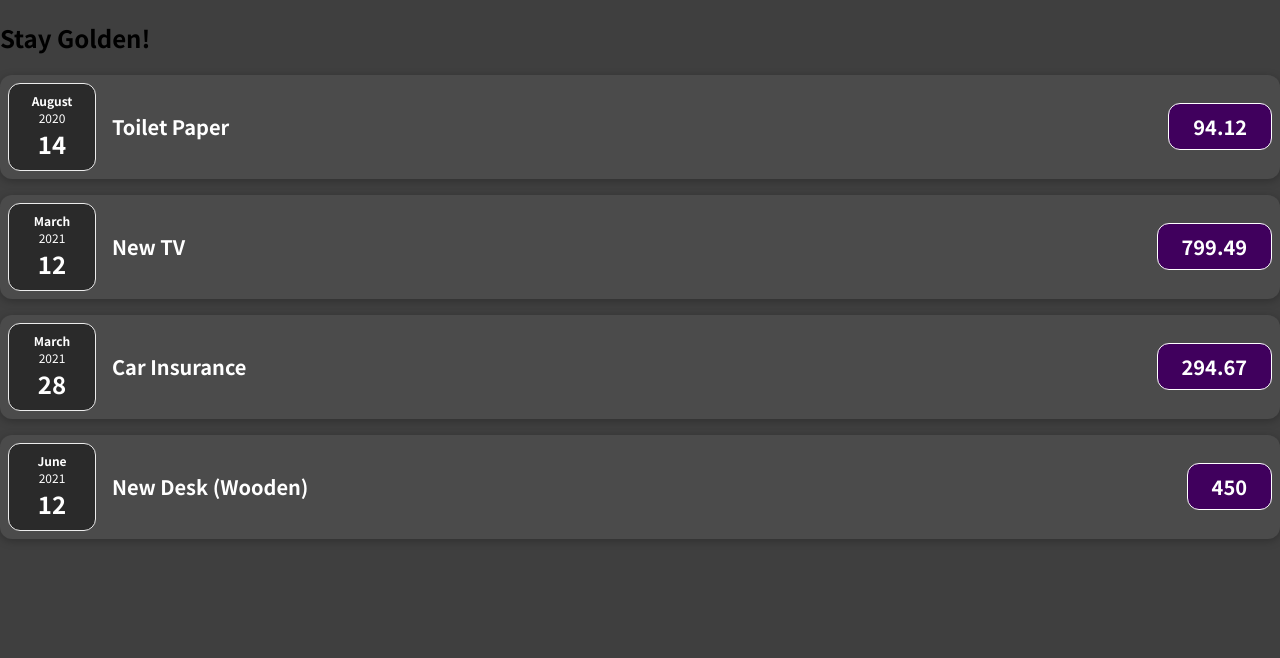
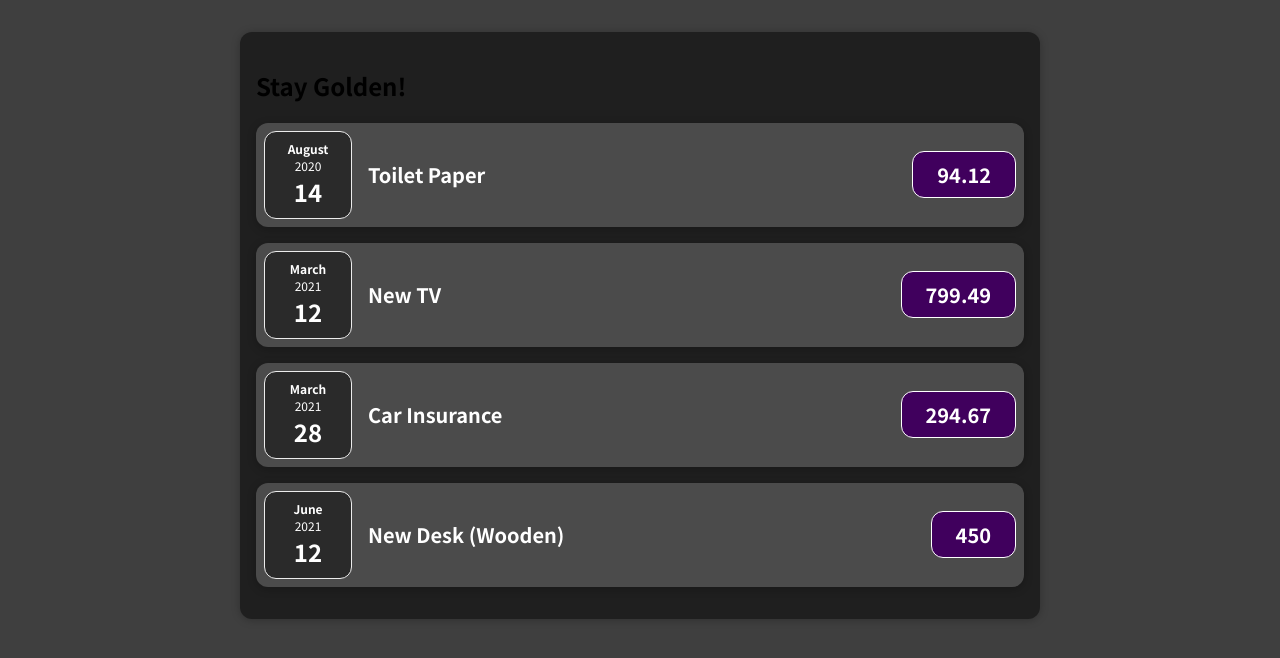
Before and after one commit to Smoopfrog/expense-sheet, a JavaScript app: page / in a window 1280 px wide. Shown: the top 658 px of the page. Built offline with nearby package versions, Linux system fonts and the light colour scheme.

Commit message:
move ExpenseItems to Expenses component and add styling

```diff
--- a/src/App.js
+++ b/src/App.js
@@ -1,4 +1,5 @@
-import ExpenseItem from "./components/ExpenseItem";
+import Expenses from "./components/Expenses";
+import './components/Expenses.css';
 
 function App() {
   const expenses = [
@@ -29,29 +30,9 @@
   ];
 
   return (
-    <div>
+    <div className="expenses">
       <h2>Stay Golden!</h2>
-
-      <ExpenseItem
-        title={expenses[0].title}
-        amount={expenses[0].amount}
-        date={expenses[0].date}
-      />
-      <ExpenseItem
-        title={expenses[1].title}
-        amount={expenses[1].amount}
-        date={expenses[1].date}
-      />
-      <ExpenseItem
-        title={expenses[2].title}
-        amount={expenses[2].amount}
-        date={expenses[2].date}
-      />
-      <ExpenseItem
-        title={expenses[3].title}
-        amount={expenses[3].amount}
-        date={expenses[3].date}
-      />
+      <Expenses items={expenses}/>
     </div>
   );
 }
--- /dev/null
+++ b/src/components/Expenses.css
@@ -0,0 +1,9 @@
+.expenses {
+  padding: 1rem;
+  background-color: rgb(31, 31, 31);
+  margin: 2rem auto;
+  width: 50rem;
+  max-width: 95%;
+  border-radius: 12px;
+  box-shadow: 0 1px 8px rgba(0, 0, 0, 0.25);
+}
--- a/src/components/Expenses.js
+++ b/src/components/Expenses.js
@@ -1,7 +1,30 @@
-const Expense = (props) => {
+import ExpenseItem from "./ExpenseItem";
+
+const Expenses = (props) => {
   return (
-
-  )
+    <div>
+      <ExpenseItem
+        title={props.items[0].title}
+        amount={props.items[0].amount}
+        date={props.items[0].date}
+      />
+      <ExpenseItem
+        title={props.items[1].title}
+        amount={props.items[1].amount}
+        date={props.items[1].date}
+      />
+      <ExpenseItem
+        title={props.items[2].title}
+        amount={props.items[2].amount}
+        date={props.items[2].date}
+      />
+      <ExpenseItem
+        title={props.items[3].title}
+        amount={props.items[3].amount}
+        date={props.items[3].date}
+      />
+    </div>
+  );
 };
 
-export default Expense;
+export default Expenses;
```
Also changed, not shown: 1 other file (tests, documents, lock files or other folders).
